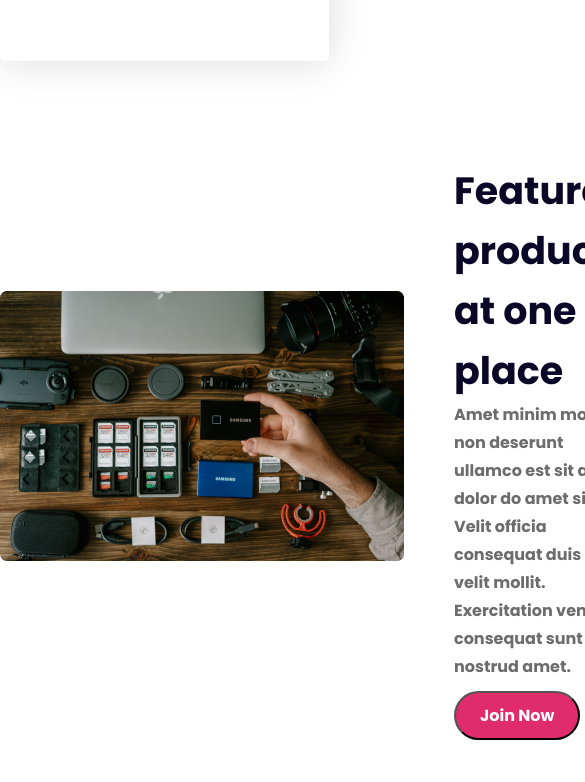
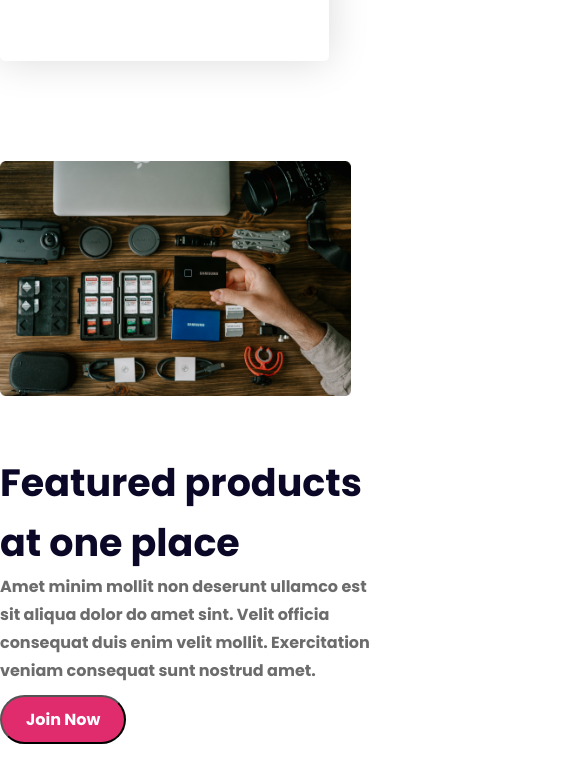
Before and after one commit to mazharulislam-12/influencer-gear-website, a plain HTML site: page index.html in a window 390 px wide. Shown: the part 6290-7072 px from the top of the page, 585 px wide, since content can reach past the window. Drawn offline with Linux system fonts and the light colour scheme.

Commit message:
feature section responsive

```diff
--- a/CSS/style.css
+++ b/CSS/style.css
@@ -154,6 +154,7 @@ nav li a {
   align-items: center;
   gap: 50px;
 }
+
 .feature-content h2 {
   color: #0a0826;
   font-size: 38px;
@@ -197,6 +198,12 @@ nav li a {
     display: grid;
     grid-template-columns: repeat(1, 1fr);
   }
+  .feature-container{
+    flex-direction: column;
+  }
+  .feature-image img{
+    width: 90%;
+  }
 }
 
 @media screen and (min-width: 577px) and (max-width: 960px) {
--- a/index.html
+++ b/index.html
@@ -219,7 +219,7 @@
       <!-- feature section start -->
       <section>
         <div class="feature-container">
-          <div class="feature-container">
+          <div class="feature-image">
             <img src="images/gear.png" alt="">
           </div>
           <div class="feature-content">
```
